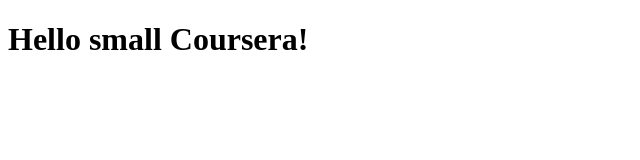
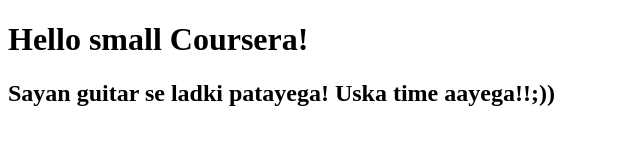
Before and after one commit to HarshXRobin/Coursera-test, a plain HTML site: page site/index.html in a window 1280 px wide. Shown: the whole page, without its empty margins (0-640 px from the left). Drawn offline with Linux system fonts and the light colour scheme.

Commit message:
Small addition to our page content

```diff
--- a/site/index.html
+++ b/site/index.html
@@ -5,5 +5,6 @@
 </head>
 <body>
 <h1>Hello small Coursera!</h1>
+<h2>Sayan guitar se ladki patayega! Uska time aayega!!;))</h2>
 </body>
 </html>
```
